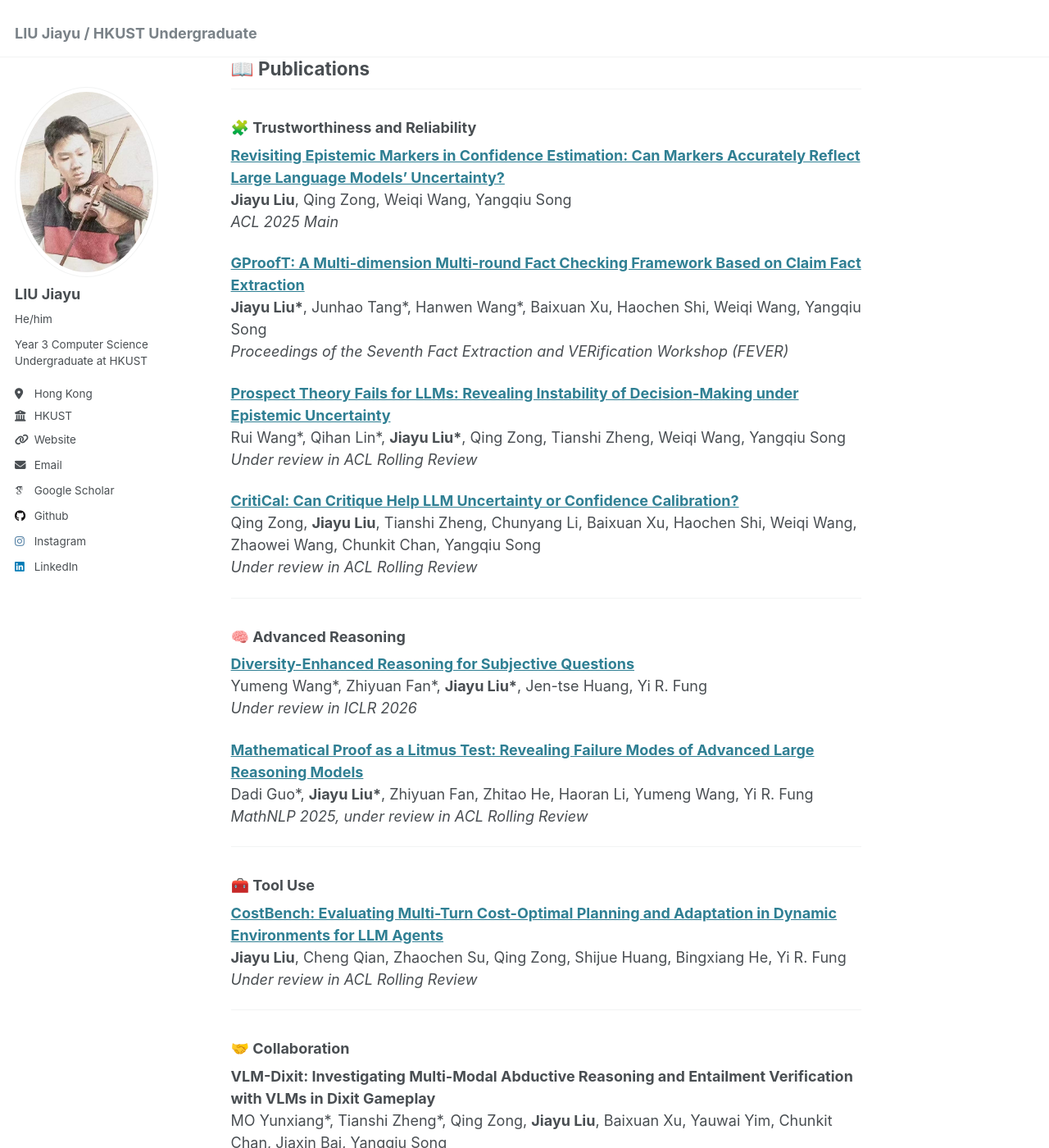
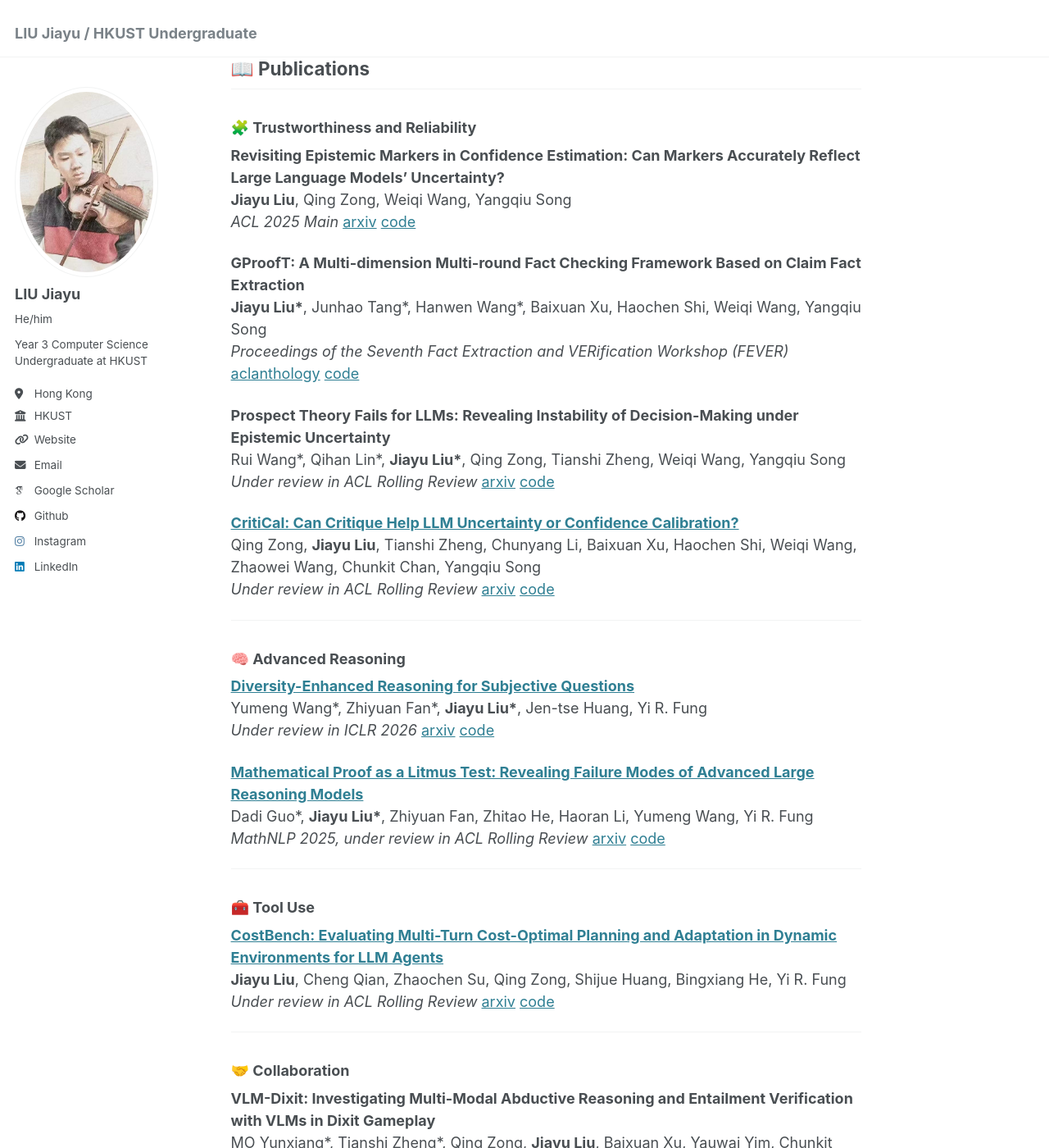
Before and after one commit to JiayuJeff/JiayuJeff.github.io, a Jekyll site: the page built from _pages/about.md, in a window 1280 px wide and 1400 px high, scrolled down 1688 px. Shown: the whole window at 82% size. Built offline with Jekyll 4.4.1, drawn with Linux system fonts in a browser that asks for light colours; some web fonts are replaced.

Commit message:
Update about.md

```diff
--- a/_pages/about.md
+++ b/_pages/about.md
@@ -62,21 +62,21 @@ I’m **Jiayu LIU 刘家毓**, a third-year undergraduate CS student supervised
 
 ### 🧩 Trustworthiness and Reliability
 
-**[Revisiting Epistemic Markers in Confidence Estimation: Can Markers Accurately Reflect Large Language Models' Uncertainty?](https://arxiv.org/abs/2505.24778)**
+**Revisiting Epistemic Markers in Confidence Estimation: Can Markers Accurately Reflect Large Language Models' Uncertainty?**
 **Jiayu Liu**, Qing Zong, Weiqi Wang, Yangqiu Song
-*ACL 2025 Main*
+*ACL 2025 Main* [arxiv](https://arxiv.org/abs/2505.24778) [code](https://github.com/HKUST-KnowComp/MarConf)
 
-**[GProofT: A Multi-dimension Multi-round Fact Checking Framework Based on Claim Fact Extraction](https://aclanthology.org/2024.fever-1.14/)**
+**GProofT: A Multi-dimension Multi-round Fact Checking Framework Based on Claim Fact Extraction**
 **Jiayu Liu\***, Junhao Tang\*, Hanwen Wang\*, Baixuan Xu, Haochen Shi, Weiqi Wang, Yangqiu Song
-*Proceedings of the Seventh Fact Extraction and VERification Workshop (FEVER)*
+*Proceedings of the Seventh Fact Extraction and VERification Workshop (FEVER)* [aclanthology](https://aclanthology.org/2024.fever-1.14/) [code](https://github.com/HKUST-KnowComp/GProofT)
 
-**[Prospect Theory Fails for LLMs: Revealing Instability of Decision-Making under Epistemic Uncertainty](https://arxiv.org/abs/2508.08992)**
+**Prospect Theory Fails for LLMs: Revealing Instability of Decision-Making under Epistemic Uncertainty**
 Rui Wang\*, Qihan Lin\*, **Jiayu Liu\***, Qing Zong, Tianshi Zheng, Weiqi Wang, Yangqiu Song
-*Under review in ACL Rolling Review*
+*Under review in ACL Rolling Review* [arxiv](https://arxiv.org/abs/2508.08992) [code](https://github.com/HKUST-KnowComp/MarPT)
 
 **[CritiCal: Can Critique Help LLM Uncertainty or Confidence Calibration?](https://arxiv.org/abs/2510.24505)**
 Qing Zong, **Jiayu Liu**, Tianshi Zheng, Chunyang Li, Baixuan Xu, Haochen Shi, Weiqi Wang, Zhaowei Wang, Chunkit Chan, Yangqiu Song
-*Under review in ACL Rolling Review*
+*Under review in ACL Rolling Review* [arxiv](https://arxiv.org/abs/2510.24505) [code](https://github.com/HKUST-KnowComp/Critical)
 
 ---
 
@@ -84,11 +84,11 @@ Qing Zong, **Jiayu Liu**, Tianshi Zheng, Chunyang Li, Baixuan Xu, Haochen Shi, W
 
 **[Diversity-Enhanced Reasoning for Subjective Questions](https://www.arxiv.org/pdf/2507.20187)**
 Yumeng Wang\*, Zhiyuan Fan\*, **Jiayu Liu\***, Jen-tse Huang, Yi R. Fung
-*Under review in ICLR 2026*
+*Under review in ICLR 2026* [arxiv](https://arxiv.org/abs/2507.20187) [code](https://github.com/toward-agi/diverse-o1)
 
 **[Mathematical Proof as a Litmus Test: Revealing Failure Modes of Advanced Large Reasoning Models](https://arxiv.org/pdf/2506.17114)**
 Dadi Guo\*, **Jiayu Liu\***, Zhiyuan Fan, Zhitao He, Haoran Li, Yumeng Wang, Yi R. Fung
-*MathNLP 2025, under review in ACL Rolling Review*
+*MathNLP 2025, under review in ACL Rolling Review* [arxiv](https://arxiv.org/pdf/2506.17114) [code](https://github.com/guodadi/RFMDataset)
 
 ---
 
@@ -96,7 +96,7 @@ Dadi Guo\*, **Jiayu Liu\***, Zhiyuan Fan, Zhitao He, Haoran Li, Yumeng Wang, Yi
 
 **[CostBench: Evaluating Multi-Turn Cost-Optimal Planning and Adaptation in Dynamic Environments for LLM Agents](https://arxiv.org/abs/2511.02734)**
 **Jiayu Liu**, Cheng Qian, Zhaochen Su, Qing Zong, Shijue Huang, Bingxiang He, Yi R. Fung
-*Under review in ACL Rolling Review*
+*Under review in ACL Rolling Review* [arxiv](https://arxiv.org/pdf/2511.02734v1) [code](https://github.com/JiayuJeff/CostBench)
 
 ---
 
```
